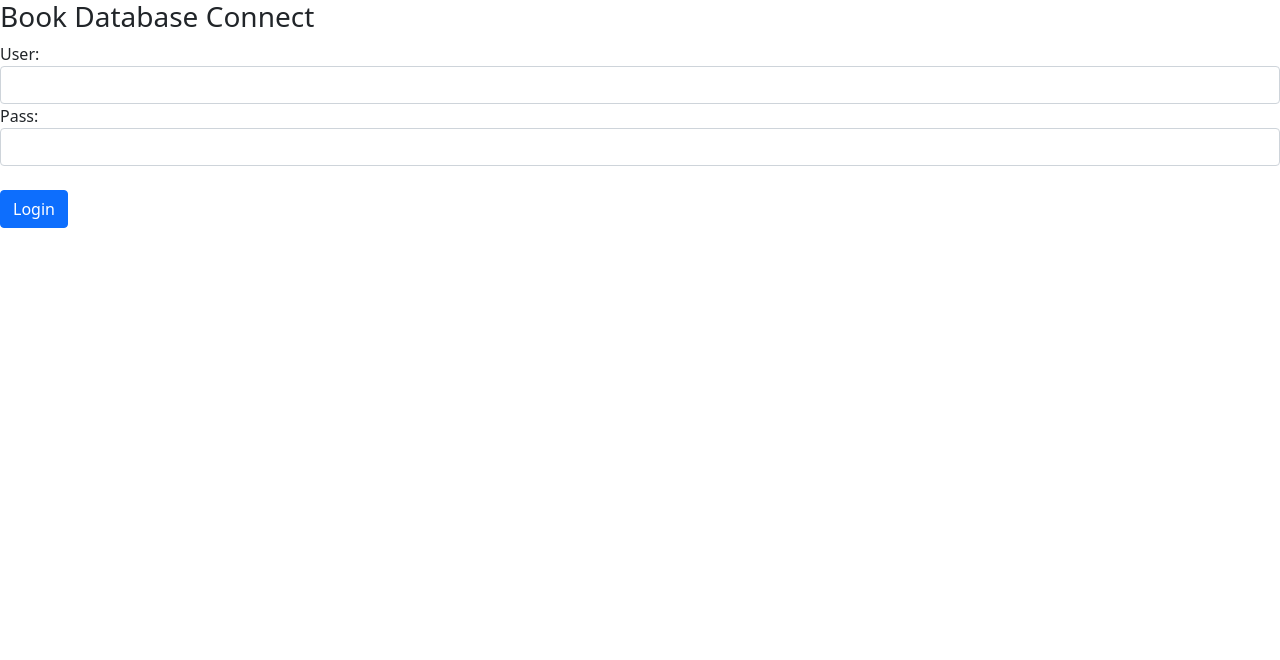
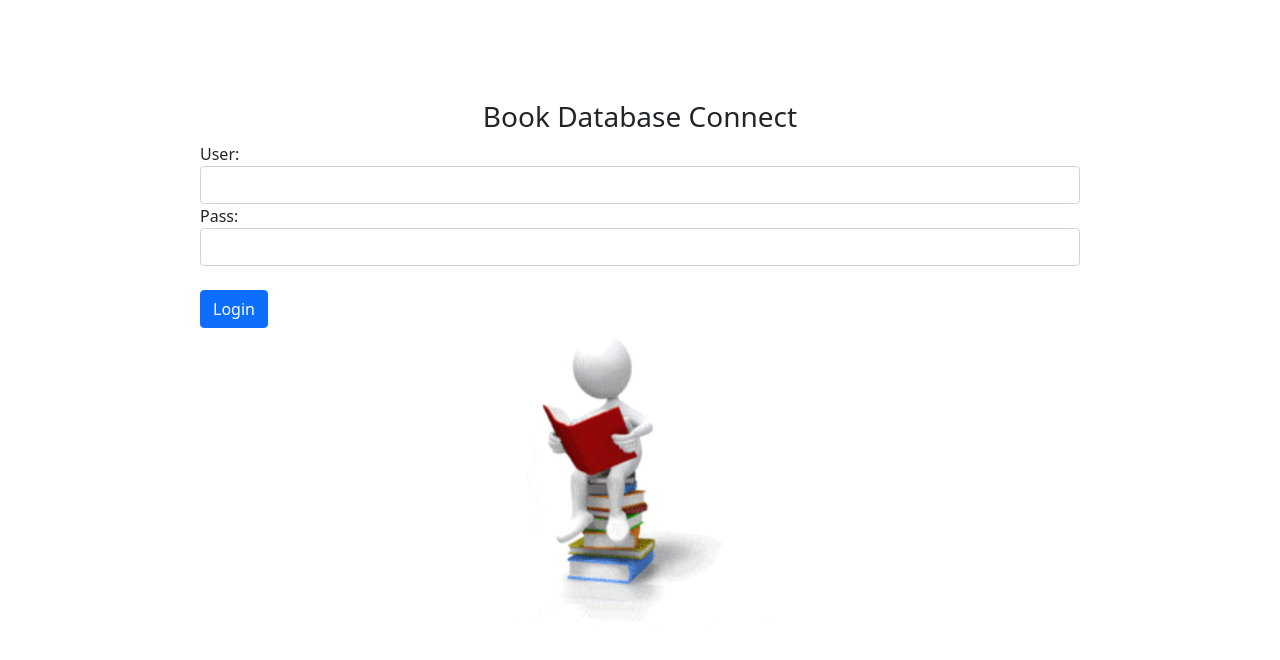
Before and after one commit to devinschubert14/GreenHouseLibrary, a React (Create React App) app in the folder client/: page /admin in a window 1280 px wide. Shown: the top 660 px of the page. Built offline with nearby package versions, Linux system fonts and the light colour scheme.

Commit message:
Merge branch 'master' of https://github.com/devinschubert14/GreenHouseLibrary

```diff
--- a/client/src/component/Admin.js
+++ b/client/src/component/Admin.js
@@ -37,8 +37,10 @@ export default function Admin() {
 
  // This following section will display the form that takes input from the user to update the data.
  return (
+  <div style={{ width: '100%', height: '100%', backgroundColor: 'white',
+                  paddingLeft: '200px', paddingRight: '200px', paddingTop: '100px', paddingBottom: '100px'}}>
    <div>
-     <h3>Book Database Connect</h3>
+     <h3  style={{display: 'flex',  justifyContent:'center', alignItems:'center'}}>Book Database Connect</h3>
      <form onSubmit={onSubmit}>
        <div className="form-group">
          <label htmlFor="user">User: </label>
@@ -69,7 +71,13 @@ export default function Admin() {
            className="btn btn-primary"
          />
        </div>
+       <div>
+       <p>
+          <img width="300"className="rounded mx-auto d-block" src={require('./imgs/sitting_on_reading_books_md_nwm_v2.gif')}/>
+        </p>
+       </div>
      </form>
+   </div>
    </div>
  );
 }
--- a/client/src/component/Navbar.js
+++ b/client/src/component/Navbar.js
@@ -11,16 +11,19 @@ import { NavLink } from "react-router-dom";
 // Here, we display our Navbar
 export default function Navbar() {
  return (
-   <div >
+   <div>
           <nav className="navbar navbar-expand-lg navbar-light .bg-primary">
               <a href = "http://www.thegreenhousecenter.org">
                 <img className = "navbar-brand" src={require('./imgs/Greenhouselogo.png')}/>
               </a>
+              <div style={{ width: '100%', height: '100%', backgroundColor: 'white',
+                        paddingLeft: '100px', paddingRight: '100px', paddingTop: '50px', paddingBottom: '100px'}}>
                 <p class = "home-icon">
-            <button type="button" class="btn btn-outline-success btn-lg" data-bs-toggle="button" autocomplete="off">Home</button>
+                  <button type="button" className="btn btn-outline-success btn-lg" data-bs-toggle="button" autocomplete="off">Home</button>
                 </p>
-          <NavLink to="/admin" className ="btn btn-outline-success btn-lg">Admin
+                <NavLink to="/admin" className ="btn btn-outline-success btn-lg" data-bs-toggle="button">Admin
                 </NavLink>
+              </div>
           </nav>
     </div>
  );
```
Also changed, not shown: client/src/component/Greenhouselogo.png, client/src/component/imgs/sitting_on_reading_books_md_nwm_v2.gif (added). Lines whose indentation alone changed are shown as unchanged.
